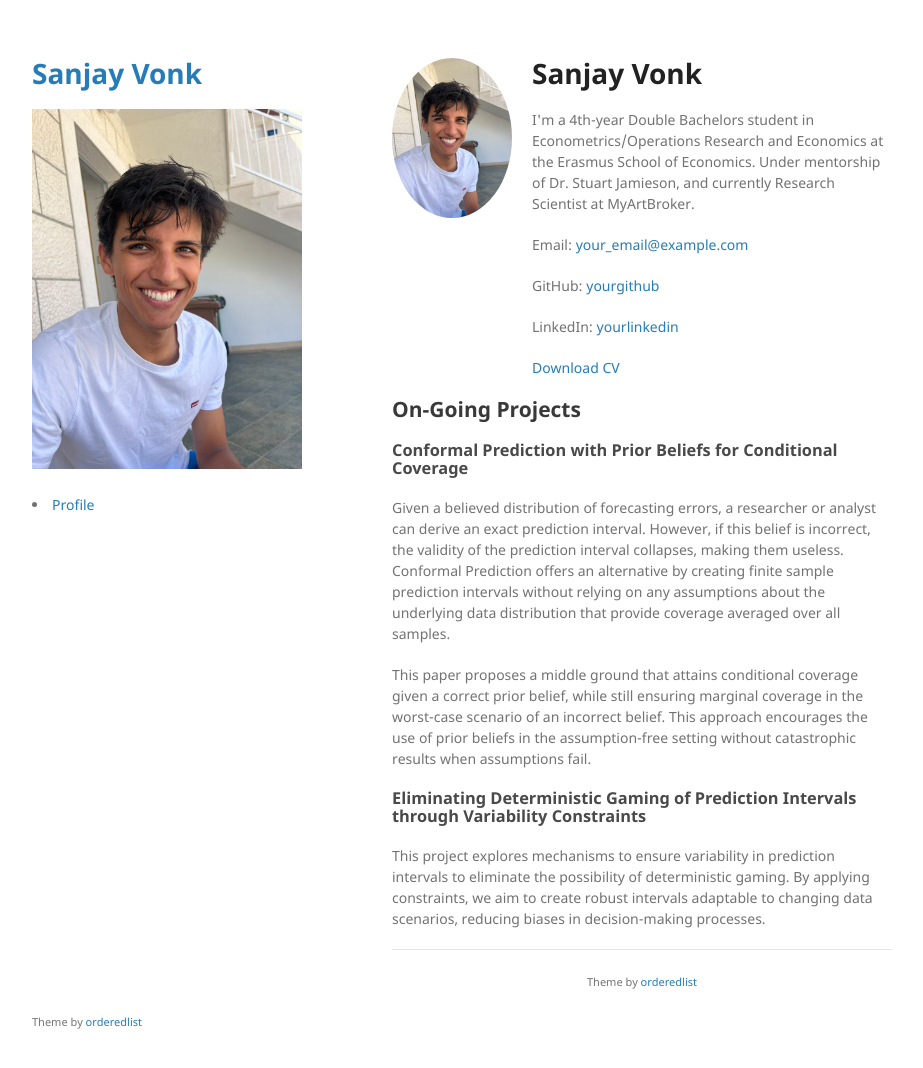
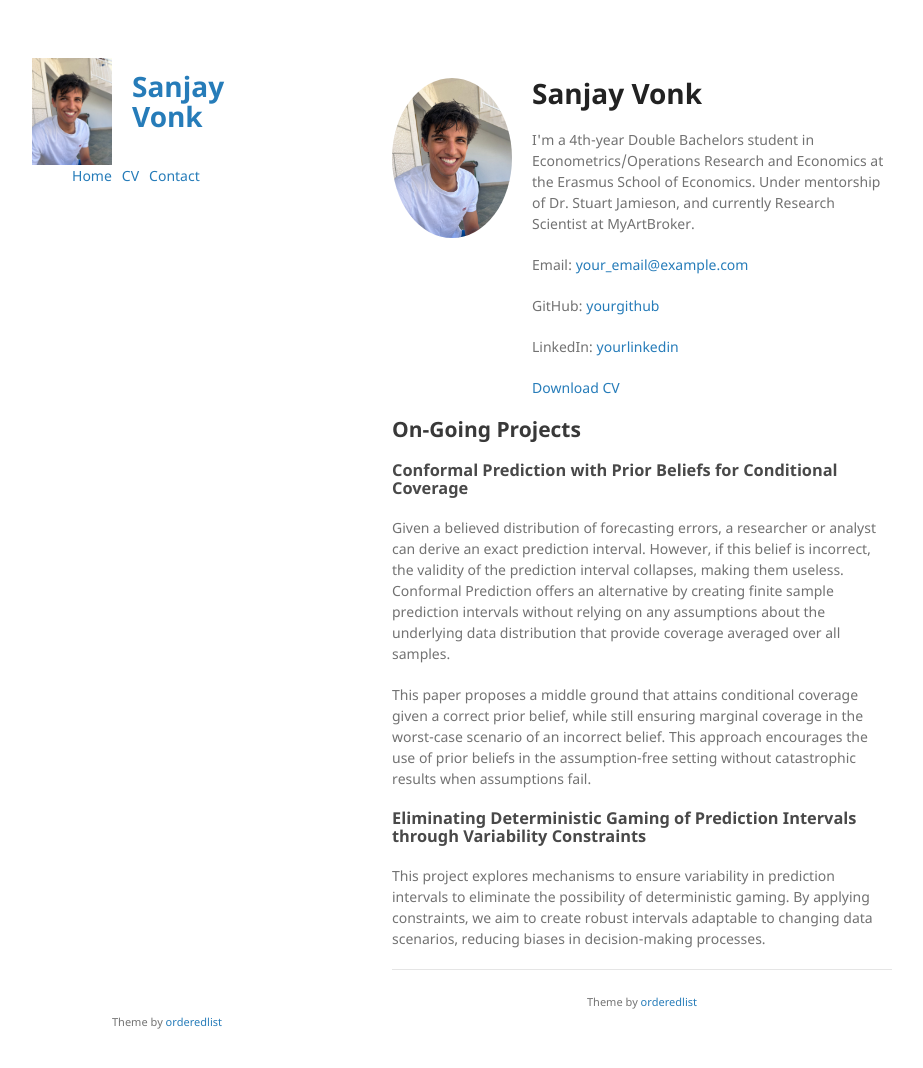
Before and after one commit to sanjayvonk/sanjayvonk.github.io, a Jekyll site: the page built from index.md, in a window 1280 px wide and 1101 px high. Shown: the top 1068 px of the window, without its empty margins (178-1101 px from the left). Built offline with Jekyll 4.4.1, drawn with Linux system fonts in a browser that asks for light colours; the repository's description, which GitHub fills in, is left out.

Commit message:
Update default.html

```diff
--- a/_layouts/default.html
+++ b/_layouts/default.html
@@ -14,45 +14,34 @@
   <body>
     <div class="wrapper">
       <header>
-        <h1><a href="{{ "/" | absolute_url }}">{{ site.title | default: site.github.repository_name }}</a></h1>
-
-        {% if site.logo %}
-          <img src="{{site.logo | relative_url}}" alt="Logo" />
-        {% endif %}
-
-        <p>{{ site.description | default: site.github.project_tagline }}</p>
+        <div style="display: flex; align-items: center;">
+          {% if site.logo %}
+            <img src="{{site.logo | relative_url}}" alt="Logo" style="width: 80px; margin-right: 20px;"/>
+          {% endif %}
+          <div>
+            <h1><a href="{{ "/" | absolute_url }}">{{ site.title | default: site.github.repository_name }}</a></h1>
+            <p>{{ site.description | default: site.github.project_tagline }}</p>
+          </div>
+        </div>
 
         {% if site.github.is_project_page %}
         <p class="view"><a href="{{ site.github.repository_url }}">View the Project on GitHub <small>{{ site.github.repository_nwo }}</small></a></p>
         {% endif %}
 
-        <!-- {% if site.github.is_user_page %}
-        <p class="view"><a href="{{ site.github.owner_url }}">View My GitHub Profile</a></p>
-        {% endif %} -->
-
-        {% if site.show_downloads %}
-        <ul class="downloads">
-          <li><a href="{{ site.github.zip_url }}">Download <strong>ZIP File</strong></a></li>
-          <li><a href="{{ site.github.tar_url }}">Download <strong>TAR Ball</strong></a></li>
-          <li><a href="{{ site.github.repository_url }}">View On <strong>GitHub</strong></a></li>
-        </ul>
-        {% endif %}
-        {% assign sorted = site.html_pages | sort:"rank" %}
-        {% for item in sorted %}
-          {% if item.path != "index.md" and item.title and item.rank %}
-            <li>
-              <a href="{{ item.path | replace:'.md','.html' }}">{{ item.title }}</a>
-              <!-- <span> [ {{ item.path }} - {{ item.title }} - {{ item.rank }} ] </span> -->
-            </li>
-          {% endif %}
-        {% endfor %}
+        <nav>
+          <ul style="list-style: none; display: flex; gap: 10px;">
+            <li><a href="/">Home</a></li>
+            <li><a href="/cv.pdf">CV</a></li>
+            <li><a href="mailto:your_email@example.com">Contact</a></li>
+          </ul>
+        </nav>
       </header>
-      <section>
+      <section style="margin: 20px 0;">
 
       {{ content }}
 
       </section>
-      <footer>
+      <footer style="margin-top: 40px; text-align: center;">
         {% if site.github.is_project_page %}
         <p>This project is maintained by <a href="{{ site.github.owner_url }}">{{ site.github.owner_name }}</a></p>
         {% endif %}
```
